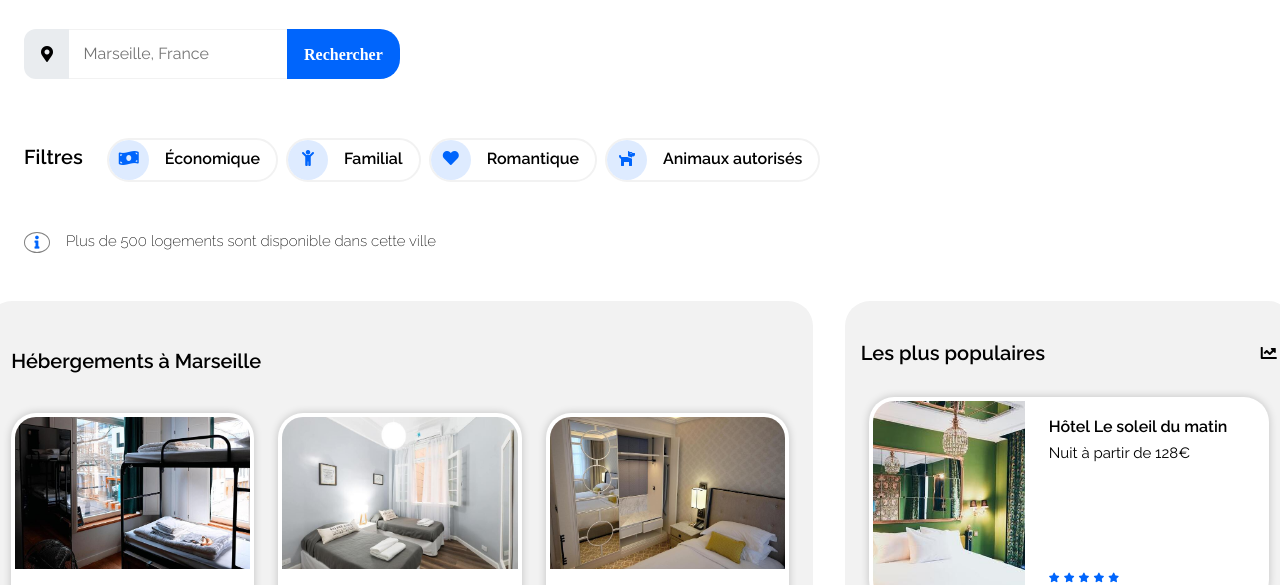
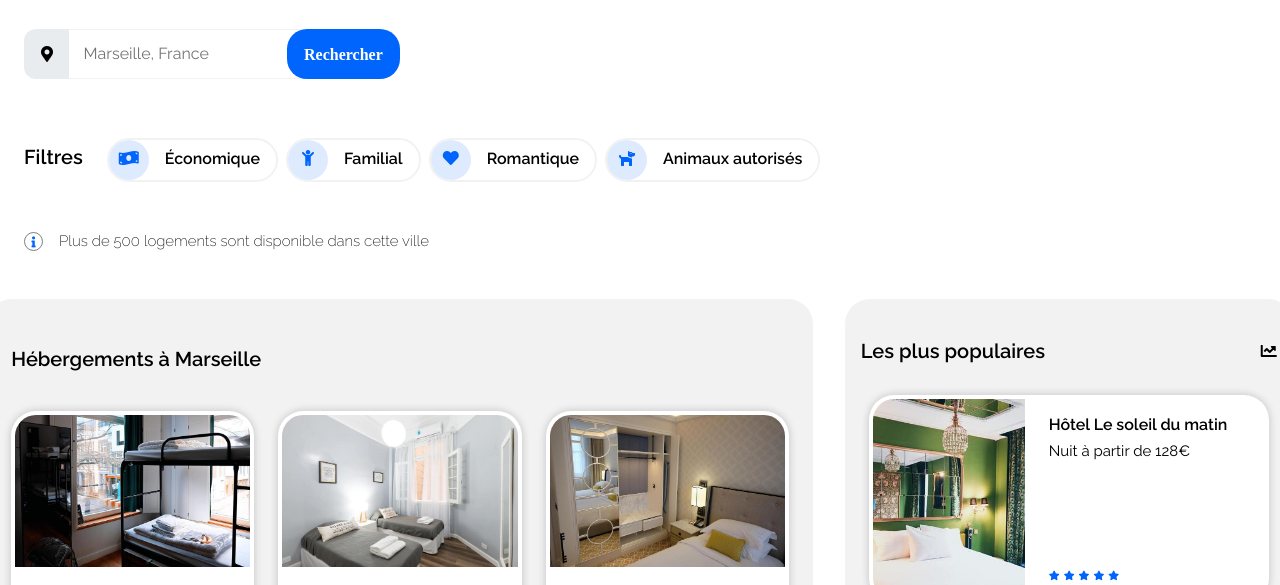
Before and after one commit to evafriana/OpenclassroomsProject, a plain HTML site: page EvaAfriana_2_07052021/index.html in a window 1280 px wide. Shown: the part 215-800 px from the top of the page. Drawn offline with Linux system fonts and the light colour scheme.

Commit message:
update info-icon (i)

```diff
--- a/EvaAfriana_2_07052021/style.css
+++ b/EvaAfriana_2_07052021/style.css
@@ -392,13 +392,15 @@ footer p {
     padding-right: 1.5rem;
   }
 
+  .filtre-info i {
+    font-size: 11px;
+    width: 19px;
+    height: 19px;
+  }
+
   .input-icons li:hover {
     background: #deebff;
     transition: all 0.5s ease-out;
-  }
-
-  .icon-search {
-    border-radius: 0 20px 20px 0;
   }
 
   .fa-search::before {
@@ -508,7 +510,6 @@ footer p {
     grid-row: 3/6;
   }
   /* grid-card-activity */
-}
 
   footer {
     flex-direction: row;
@@ -517,3 +518,4 @@ footer {
   .nos-hebergements {
     padding: 0 18rem;
   }
+}
```
Lines whose indentation alone changed are shown as unchanged.
